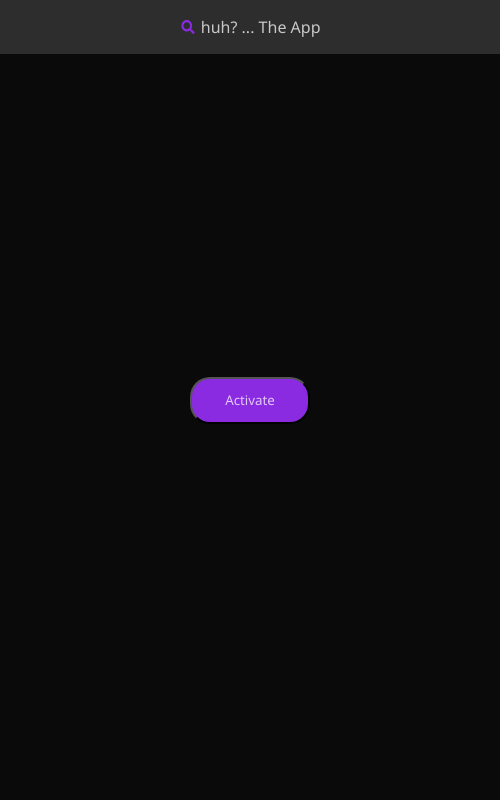
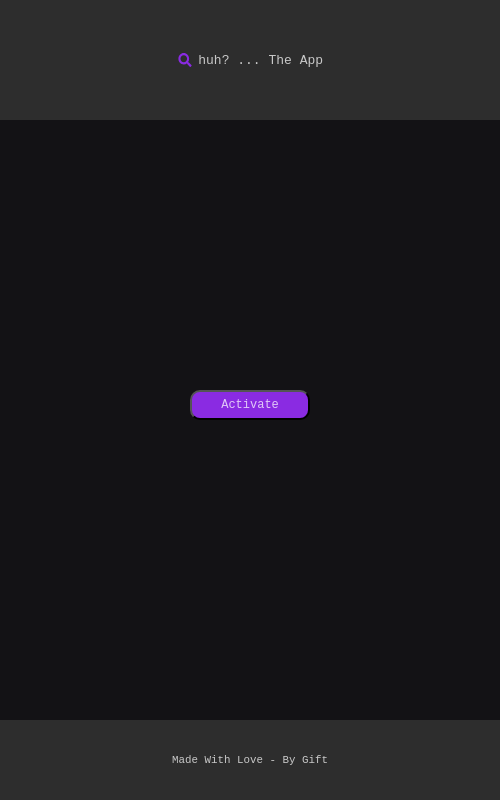
Before and after one commit to gift-exe/huh-the-app, an Electron app: page src/index.html in a window 500 px wide. Drawn offline with Linux system fonts and the light colour scheme.

Commit message:
Batch A TODOs done : )

```diff
--- a/src/index.html
+++ b/src/index.html
@@ -14,7 +14,7 @@
       display: flex;
       justify-content: center;
       align-items: center;
-      background: rgba(0, 0, 0, 0.96); /* Semi-transparent background */
+      background: rgba(10, 9, 12, 0.96); /* Semi-transparent background */
 
     }
 
@@ -31,6 +31,20 @@
       position: fixed;
       top: 0;
       left: 0;
+      height: 15%;
+      width: 100%;
+      margin: 0;
+      display: flex;
+      justify-content: center;
+      align-items: center;
+      background: rgba(47, 47, 47, 0.96); /* Semi-transparent background */
+    }
+
+    .footer {
+      position: fixed;
+      bottom: 0;
+      left: 0;
+      height: 10%;
       width: 100%;
       margin: 0;
       display: flex;
@@ -46,18 +60,26 @@
       margin-right: 5px;
     }
 
-    .p {
+    .p-1 {
       color: rgba(255, 255, 255, 0.742);
-      font-family:'Segoe UI', Tahoma, Geneva, Verdana, sans-serif
+      font-family:monospace
+    }
+
+    .p-2 {
+      color: rgba(255, 255, 255, 0.742);
+      font-size: smaller;
+      font-family: monospace;
     }
 
     .button {
-      border-radius: 20px;
+      border-radius: 10px;
       background-color: #8a2be2;
+      margin-top: 10px;
       width: 120px;
-      height: 47px;
+      height: 30px;
       color: rgba(255, 255, 255, 0.742);
-      font-family:'Segoe UI', Tahoma, Geneva, Verdana, sans-serif
+      font-family:monospace;
+      font-size: small;
     }
   </style>
 </head>
@@ -66,11 +88,14 @@
 
     <div class="header">
       <img class="icon" src="./assets/search-solid.svg" alt="Search SVG">
-      <p class="p">huh? ... The App</p>
+      <p class="p-1">huh? ... The App</p>
     </div>
 
+    <button class="button" id="toggle-button">Activate</button>
 
-    <button class="button" id="toggle-button">Activate</button>
+    <div class="footer">
+      <p class="p-2">Made With Love - By Gift</p>
+    </div>
 
 
   </div>
```
Also changed, not shown: src/index.js (+11 -5 lines), src/windows/persistent.html (+25 -1 lines), 1 other file.
